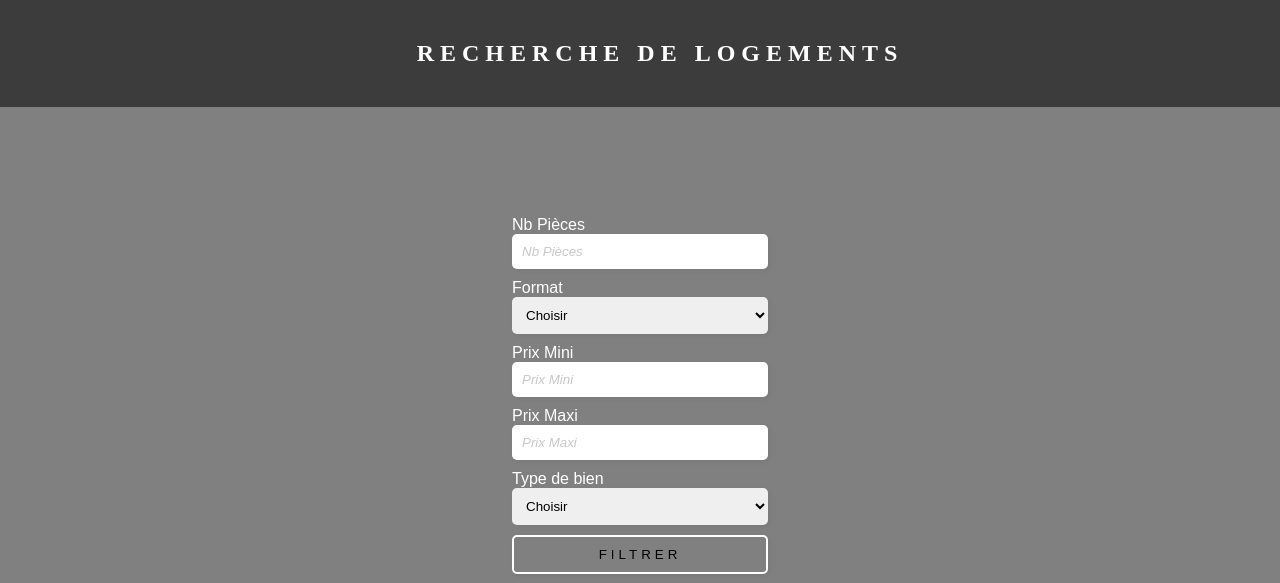
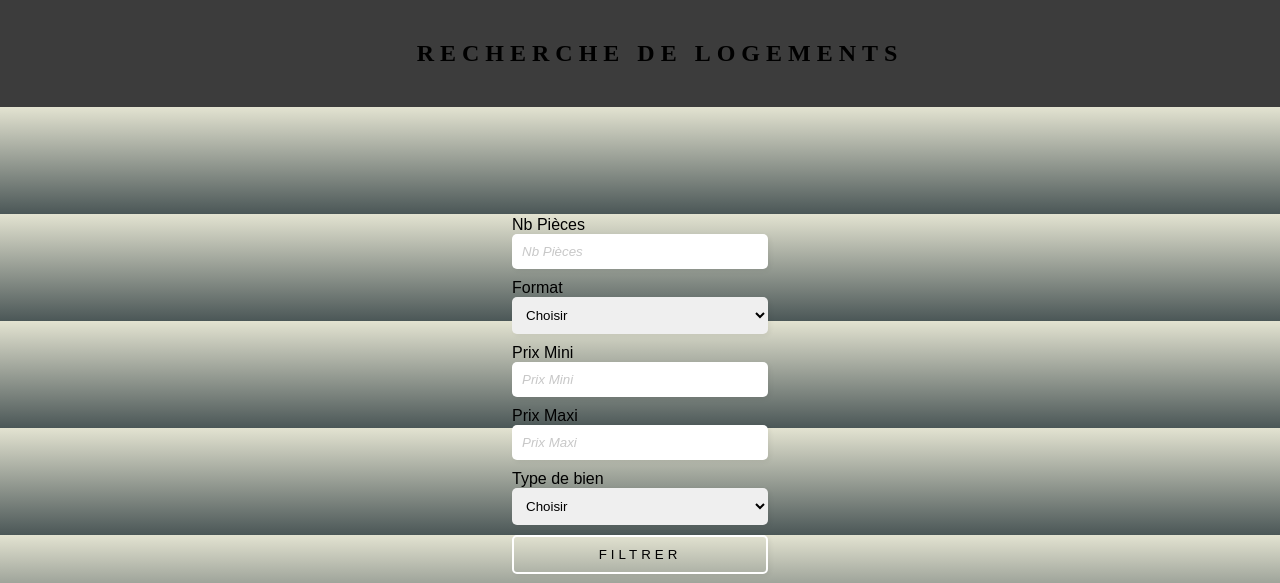
Before and after one commit to Joz84/wis-2018-2019-1, a PHP site: page /appartements/index.php in a window 1280 px wide. Shown: the top 583 px of the page. Run offline with PHP 8.4, Linux system fonts and the light colour scheme.

Commit message:
arrière plan

```diff
--- a/appartements.html
+++ b/appartements.html
@@ -2,11 +2,13 @@
 <html lang="fr">
 <head>
 	<link rel="stylesheet" href="https://stackpath.bootstrapcdn.com/bootstrap/4.1.3/css/bootstrap.min.css" integrity="sha384-MCw98/SFnGE8fJT3GXwEOngsV7Zt27NXFoaoApmYm81iuXoPkFOJwJ8ERdknLPMO" crossorigin="anonymous">
+	<link rel="stylesheet" type="text/css" href="appartements/assets/css/style.css">
     <meta charset="UTF-8">
 
  	<title> Recherche appartements </title>
 	<link rel="icon" type="image/png" href="/benja/OneDrive/Documents/GitHub/wis-2018-2019-1/appartements/assets/img/logo.png">
 	</head>
+
 <body>
 
   <h1> <p align="center">Recherche de logements</p> </h1>
@@ -35,5 +37,6 @@
   <script src="https://code.jquery.com/jquery-3.3.1.slim.min.js" integrity="sha384-q8i/X+965DzO0rT7abK41JStQIAqVgRVzpbzo5smXKp4YfRvH+8abtTE1Pi6jizo" crossorigin="anonymous"></script>
 <script src="https://cdnjs.cloudflare.com/ajax/libs/popper.js/1.14.3/umd/popper.min.js" integrity="sha384-ZMP7rVo3mIykV+2+9J3UJ46jBk0WLaUAdn689aCwoqbBJiSnjAK/l8WvCWPIPm49" crossorigin="anonymous"></script>
 <scrMapipt src="https://stackpath.bootstrapcdn.com/bootstrap/4.1.3/js/bootstrap.min.js" integrity="sha384-ChfqqxuZUCnJSK3+MXmPNIyE6ZbWh2IMqE241rYiqJxyMiZ6OW/JmZQ5stwEULTy" crossorigin="anonymous"></script>
+
 </body>
 </html>
--- a/appartements/assets/css/style.css
+++ b/appartements/assets/css/style.css
@@ -2,8 +2,8 @@ body {
 	box-sizing: border-box;
 	margin: 0;
 	padding: 0;
-	color: white;
-	background-color: grey;
+	color: 000000;
+	background: linear-gradient(rgba(227, 227, 209, 1), rgba(75, 87, 87, 1));
 	width: 100%;
 }
 
```
